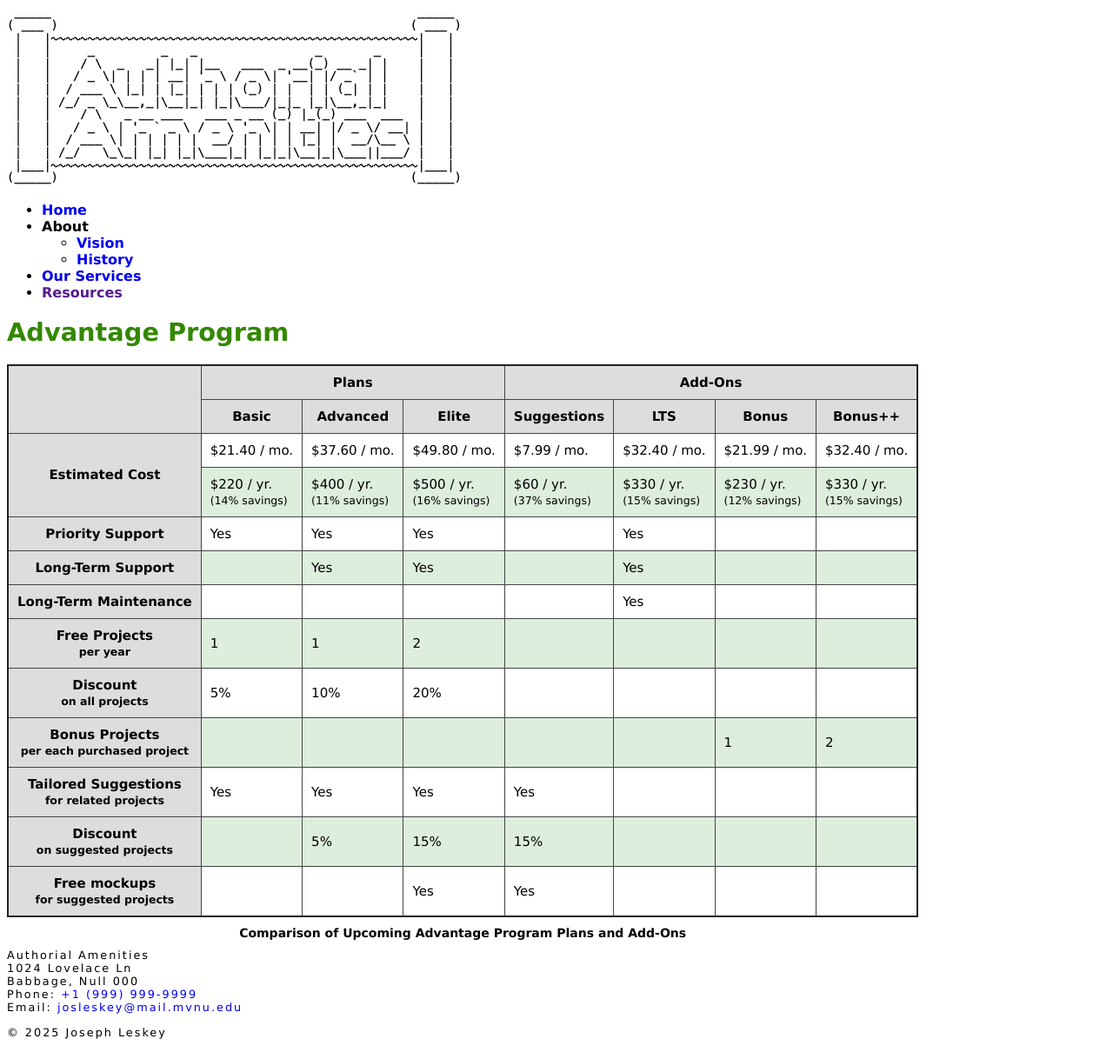
After one commit to jleskey/csc3003-website, a PHP site: page /advantage.html in a window 1280 px wide. The commit adds this page. Shown: the whole page at 87% size. Run offline with PHP 8.4, Linux system fonts and the light colour scheme.

Commit message:
Add Advantage Program table

```diff
--- /dev/null
+++ b/src/advantage.html
@@ -0,0 +1,227 @@
+<!DOCTYPE html>
+<html lang="en">
+
+<head>
+    <title>Advantage &bullet; Authorial Amenities</title>
+    <meta charset="UTF-8">
+    <meta name="viewport" content="width=device-width, initial-scale=1">
+    <link rel="stylesheet" href="styles/main.css">
+</head>
+
+<body>
+    <header>
+        <img src="assets/logo.png" alt="Authorial Amenities">
+        <nav>
+            <ul>
+                <li><a href="main.html">Home</a></li>
+                <li>
+                    About
+                    <ul>
+                        <li><a href="about/vision.html">Vision</a></li>
+                        <li><a href="about/history.html">History</a></li>
+                    </ul>
+                </li>
+                <li><a href="services.html">Our Services</a></li>
+                <li><a href="">Resources</a></li>
+            </ul>
+        </nav>
+    </header>
+    <main>
+        <header>
+            <h1>Advantage Program</h1>
+        </header>
+        <section class="h-scroll">
+            <table>
+                <caption>
+                    Comparison of Upcoming Advantage Program Plans and Add-Ons
+                </caption>
+                <thead>
+                    <tr>
+                        <th scope="col" rowspan="2"></th>
+                        <th scope="col" colspan="3">Plans</th>
+                        <th scope="col" colspan="4">Add-Ons</th>
+                    </tr>
+                    <tr>
+                        <th scope="col">Basic</th>
+                        <th scope="col">Advanced</th>
+                        <th scope="col">Elite</th>
+                        <th scope="col">Suggestions</th>
+                        <th scope="col">LTS</th>
+                        <th scope="col">Bonus</th>
+                        <th scope="col">Bonus++</th>
+                    </tr>
+                </thead>
+                <tbody>
+                    <tr>
+                        <th scope="row" rowspan="2">Estimated Cost</th>
+                        <td>$21.40 / mo.</td>
+                        <td>$37.60 / mo.</td>
+                        <td>$49.80 / mo.</td>
+                        <td>$7.99 / mo.</td>
+                        <td>$32.40 / mo.</td>
+                        <td>$21.99 / mo.</td>
+                        <td>$32.40 / mo.</td>
+                    </tr>
+                    <tr>
+                        <td>
+                            $220 / yr.<br>
+                            <small>(14% savings)</small>
+                        </td>
+                        <td>
+                            $400 / yr.<br>
+                            <small>(11% savings)</small>
+                        </td>
+                        <td>
+                            $500 / yr.<br>
+                            <small>(16% savings)</small>
+                        </td>
+                        <td>
+                            $60 / yr.<br>
+                            <small>(37% savings)</small>
+                        </td>
+                        <td>
+                            $330 / yr.<br>
+                            <small>(15% savings)</small>
+                        </td>
+                        <td>
+                            $230 / yr.<br>
+                            <small>(12% savings)</small>
+                        </td>
+                        <td>
+                            $330 / yr.<br>
+                            <small>(15% savings)</small>
+                        </td>
+                    </tr>
+                    <tr>
+                        <th scope="row">
+                            Priority Support
+                        </th>
+                        <td>Yes</td>
+                        <td>Yes</td>
+                        <td>Yes</td>
+                        <td></td>
+                        <td>Yes</td>
+                        <td></td>
+                        <td></td>
+                    </tr>
+                    <tr>
+                        <th scope="row">
+                            Long-Term Support
+                        </th>
+                        <td></td>
+                        <td>Yes</td>
+                        <td>Yes</td>
+                        <td></td>
+                        <td>Yes</td>
+                        <td></td>
+                        <td></td>
+                    </tr>
+                    <tr>
+                        <th scope="row">
+                            Long-Term Maintenance
+                        </th>
+                        <td></td>
+                        <td></td>
+                        <td></td>
+                        <td></td>
+                        <td>Yes</td>
+                        <td></td>
+                        <td></td>
+                    </tr>
+                    <tr>
+                        <th scope="row">
+                            Free Projects<br>
+                            <small>per year</small>
+                        </th>
+                        <td>1</td>
+                        <td>1</td>
+                        <td>2</td>
+                        <td></td>
+                        <td></td>
+                        <td></td>
+                        <td></td>
+                    </tr>
+                    <tr>
+                        <th scope="row">
+                            Discount<br>
+                            <small>on all projects</small>
+                        </th>
+                        <td>5%</td>
+                        <td>10%</td>
+                        <td>20%</td>
+                        <td></td>
+                        <td></td>
+                        <td></td>
+                        <td></td>
+                    </tr>
+                    <tr>
+                        <th scope="row">
+                            Bonus Projects<br>
+                            <small>per each purchased project</small>
+                        </th>
+                        <td></td>
+                        <td></td>
+                        <td></td>
+                        <td></td>
+                        <td></td>
+                        <td>1</td>
+                        <td>2</td>
+                    </tr>
+                    <tr>
+                        <th scope="row">
+                            Tailored Suggestions<br>
+                            <small>for related projects</small>
+                        </th>
+                        <td>Yes</td>
+                        <td>Yes</td>
+                        <td>Yes</td>
+                        <td>Yes</td>
+                        <td></td>
+                        <td></td>
+                        <td></td>
+                    </tr>
+                    <tr>
+                        <th scope="row">
+                            Discount<br>
+                            <small>on suggested projects</small>
+                        </th>
+                        <td></td>
+                        <td>5%</td>
+                        <td>15%</td>
+                        <td>15%</td>
+                        <td></td>
+                        <td></td>
+                        <td></td>
+                    </tr>
+                    <tr>
+                        <th scope="row">
+                            Free mockups<br>
+                            <small>for suggested projects</small>
+                        </th>
+                        <td></td>
+                        <td></td>
+                        <td>Yes</td>
+                        <td>Yes</td>
+                        <td></td>
+                        <td></td>
+                        <td></td>
+                    </tr>
+                </tbody>
+            </table>
+        </section>
+    </main>
+    <footer>
+        Authorial Amenities
+        <address>
+            1024 Lovelace Ln<br>
+            Babbage, Null 000<br>
+            Phone: <a href="tel:+1-999-999-9999">+1 (999) 999-9999</a><br>
+            Email: <a href="mailto:josleskey@mail.mvnu.edu">josleskey@mail.mvnu.edu</a><br>
+        </address>
+        <p>
+            &copy; 2025 Joseph Leskey
+        </p>
+    </footer>
+</body>
+
+</html>
--- a/src/styles/base.css
+++ b/src/styles/base.css
@@ -39,3 +39,40 @@ footer {
 address {
     font-style: normal;
 }
+
+.h-scroll {
+    overflow-x: auto;
+}
+
+table {
+    border-collapse: collapse;
+    /*
+        `border-spacing` has no effect on collapsed borders, so it is
+        just here to fulfill the one requirement for Lab 6.
+    */
+    border-spacing: 0;
+    border: 2px solid #222;
+    font-size: 15px;
+    max-width: 100%;
+    overflow-x: auto;
+}
+
+tbody > tr:nth-of-type(even) {
+    background-color: #ded;
+}
+
+th {
+    background-color: #ddd;
+}
+
+th, td {
+    border: 1px solid #444;
+    padding: 10px;
+}
+
+caption {
+    caption-side: bottom;
+    padding: 10px;
+    font-size: 14px;
+    font-weight: bold;
+}
```
